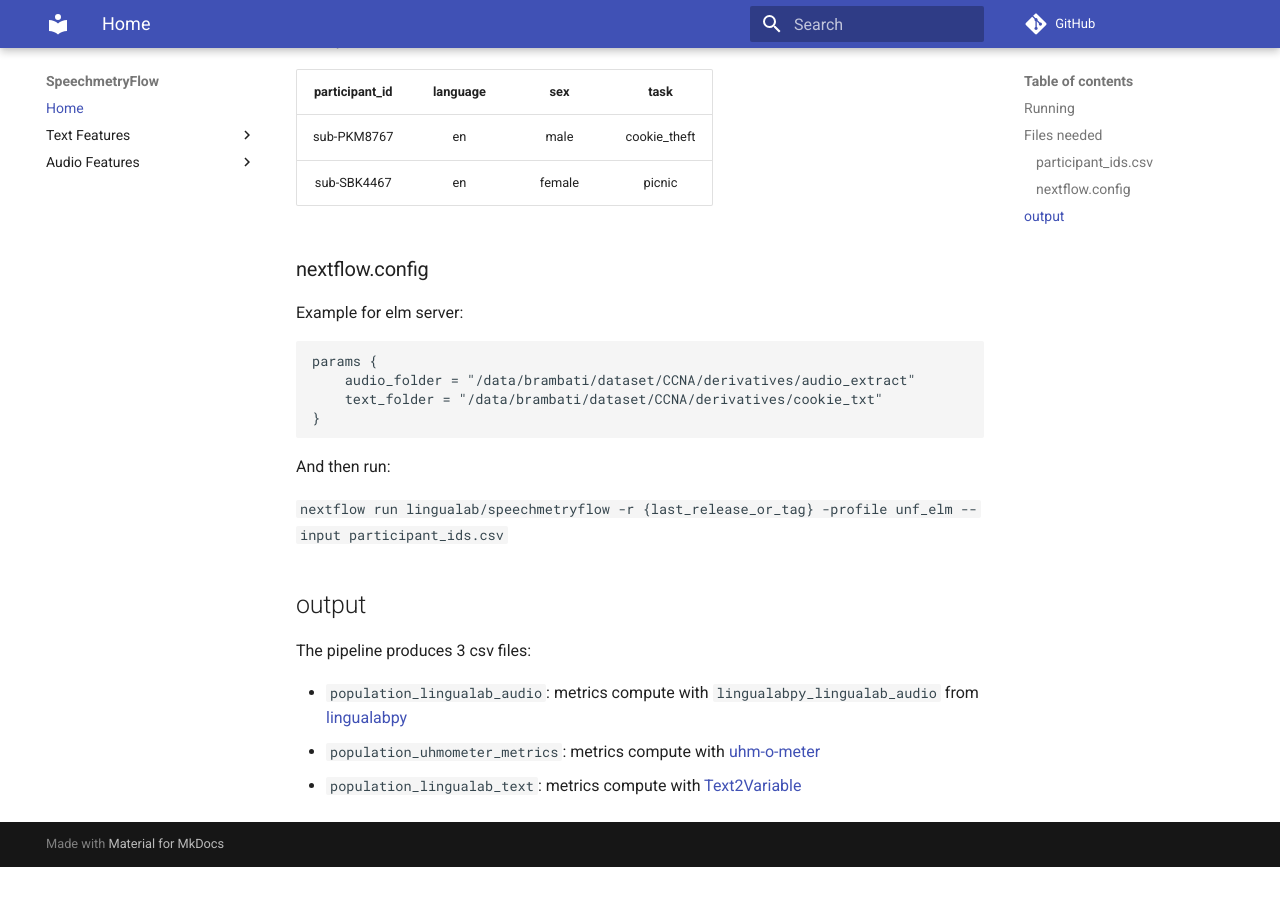
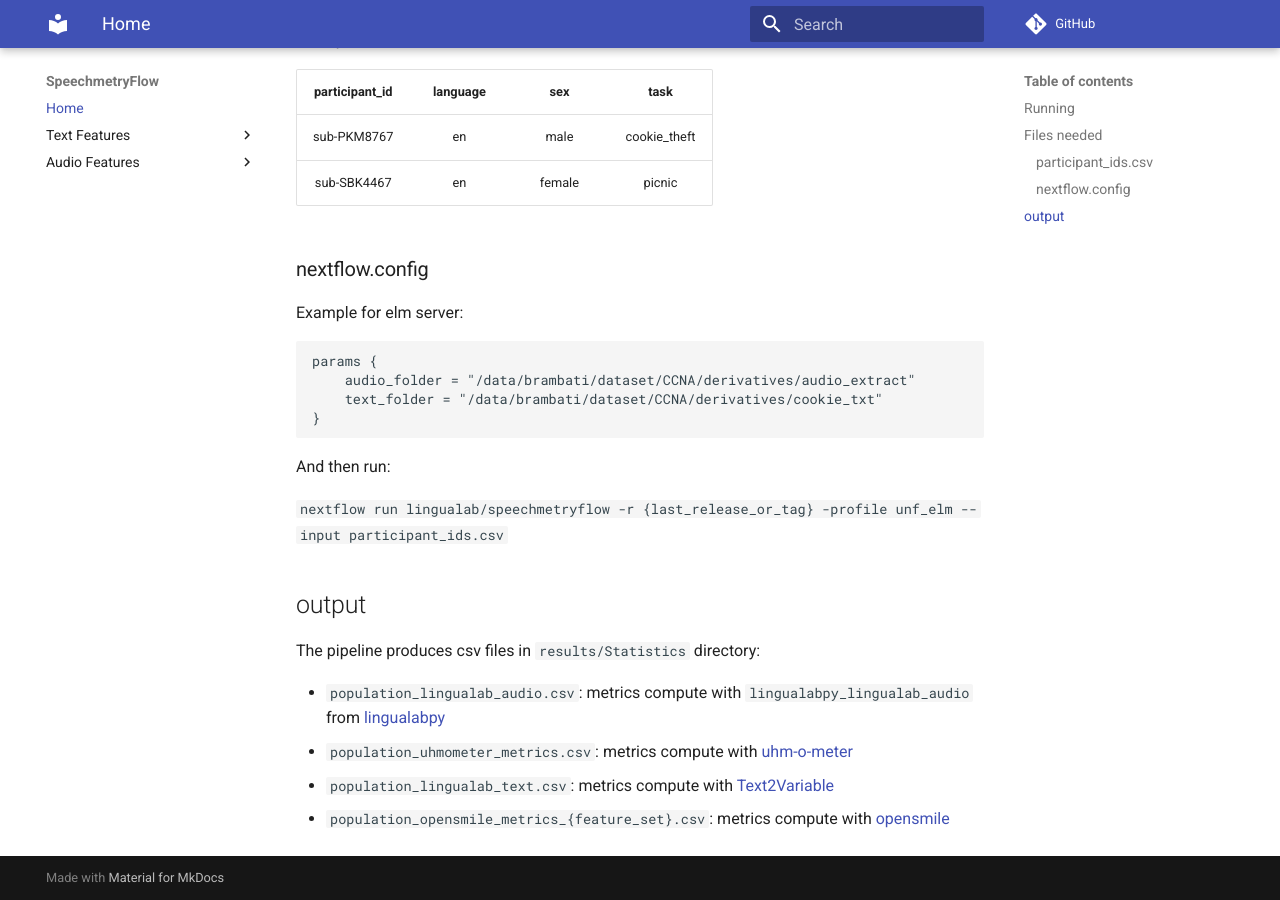
Before and after one commit to lingualab/speechmetryflow, an MkDocs documentation site: the page built from docs/docs/index.md, in a window 1280 px wide and 900 px high, scrolled down 734 px. Built offline with MkDocs 1.6.1 and Material for MkDocs 9.7.7, drawn with Linux system fonts in a browser that asks for light colours; comment, search, counter and statistics services are not loaded; before the commit the page ends 1601 px from its top, so only the background shows below that.

```diff
--- a/docs/docs/index.md
+++ b/docs/docs/index.md
@@ -43,8 +43,9 @@ And then run:
 
 ## output
 
-The pipeline produces 3 csv files:
+The pipeline produces csv files in `results/Statistics` directory:
 
-- `population_lingualab_audio`: metrics compute with `lingualabpy_lingualab_audio` from [lingualabpy](https://github.com/lingualab/lingualabpy)
-- `population_uhmometer_metrics`: metrics compute with [uhm-o-meter](https://sites.google.com/view/uhm-o-meter/home)
-- `population_lingualab_text`: metrics compute with [Text2Variable](https://github.com/lingualab/Text2Variable)
+- `population_lingualab_audio.csv`: metrics compute with `lingualabpy_lingualab_audio` from [lingualabpy](https://github.com/lingualab/lingualabpy)
+- `population_uhmometer_metrics.csv`: metrics compute with [uhm-o-meter](https://sites.google.com/view/uhm-o-meter/home)
+- `population_lingualab_text.csv`: metrics compute with [Text2Variable](https://github.com/lingualab/Text2Variable)
+- `population_opensmile_metrics_{feature_set}.csv`: metrics compute with [opensmile](https://audeering.github.io/opensmile-python/)
```
